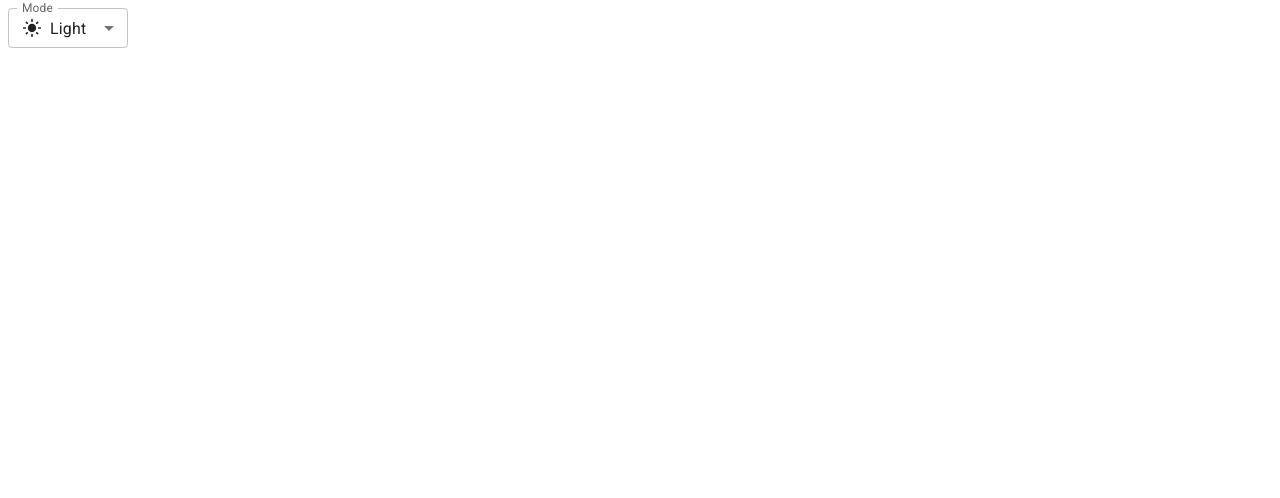
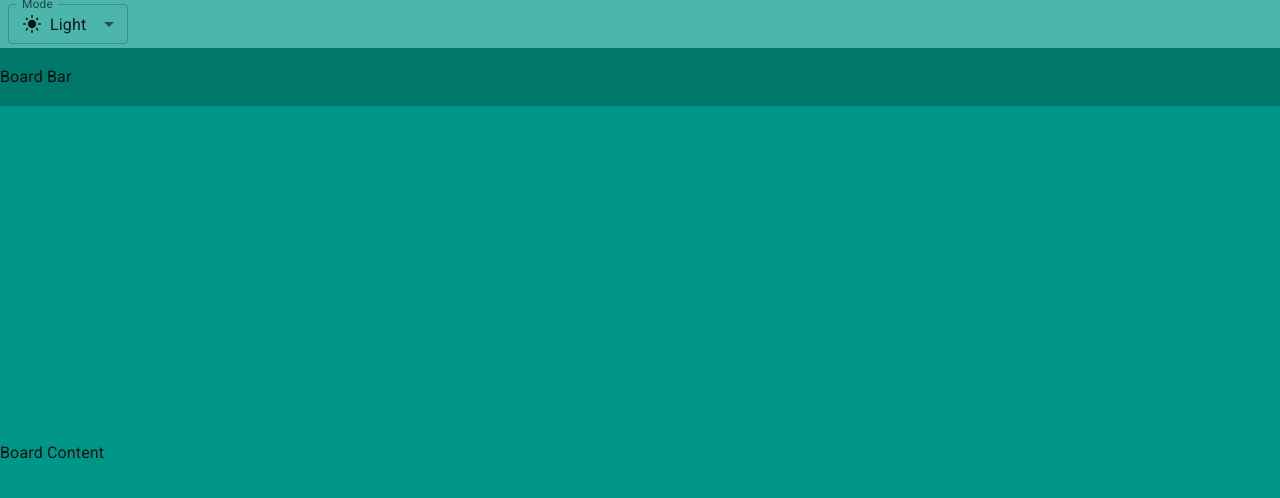
Before and after one commit to nammtph52069/Trello-App, a React (Vite) app: page / in a window 1280 px wide. Shown: the top 498 px of the page. Built offline with nearby package versions, Linux system fonts and the light colour scheme.

Commit message:
basic layout

```diff
--- a/src/App.jsx
+++ b/src/App.jsx
@@ -1,5 +1,3 @@
-import Button from '@mui/material/Button'
-import Typography from '@mui/material/Typography'
 import { useColorScheme } from '@mui/material/styles'
 
 import Box from '@mui/material/Box'
@@ -10,6 +8,7 @@
 import LightModeIcon from '@mui/icons-material/LightMode'
 import NightsStayIcon from '@mui/icons-material/NightsStay'
 import ContrastIcon from '@mui/icons-material/Contrast'
+import Container from '@mui/material/Container'
 
 function ModeSelect() {
   const { mode, setMode } = useColorScheme()
@@ -53,11 +52,40 @@
 
 function App() {
   return (
-    <>
-      <ModeSelect />
-      <Typography variant="body2" color="text.secondary"></Typography>
+    <Container disableGutters maxWidth={false} sx={{ height: '100vh' }}>
+      {/* App Bar Wrapper */}
+      <Box sx={{
+        bgcolor: 'primary.light',
+        width: '100%',
+        height: (theme) => theme.trello.appBarHeight,
+        display: 'flex',
+        alignItems: 'center'
+      }}>
+        <ModeSelect />
+      </Box>
 
-    </>
+      {/* Board Bar Wrapper */}
+      <Box sx={{
+        bgcolor: 'primary.dark',
+        width: '100%',
+        height: (theme) => theme.trello.boardBarHeight,
+        display: 'flex',
+        alignItems: 'center'
+      }}>
+        Board Bar
+      </Box>
+
+      {/* Board Content Wrapper */}
+      <Box sx={{
+        backgroundColor: 'primary.main',
+        width: '100%',
+        height: (theme) => theme.trello.boardContentHeight,
+        display: 'flex',
+        alignItems: 'center'
+      }}>
+        Board Content
+      </Box>
+    </Container>
   )
 }
 
--- a/src/theme.js
+++ b/src/theme.js
@@ -3,6 +3,13 @@
 
 // Create a theme instance.
 const theme = extendTheme({
+  trello: {
+    appBarHeight: '48px',
+    boardBarHeight: '58px',
+    get boardContentHeight() {
+      return `calc(100vh - ${this.appBarHeight} - ${this.boardBarHeight})`
+    }
+  },
   colorSchemes: {
     light: {
       palette: {
```
